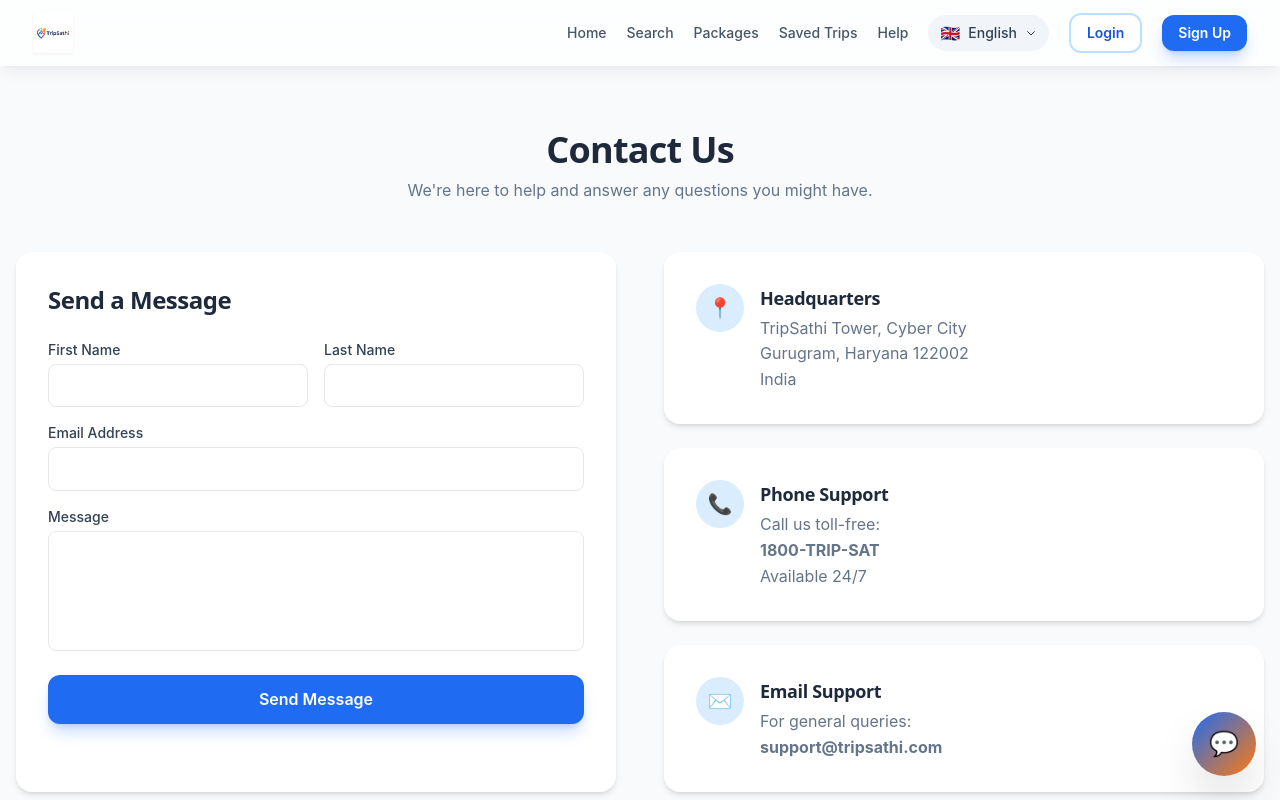
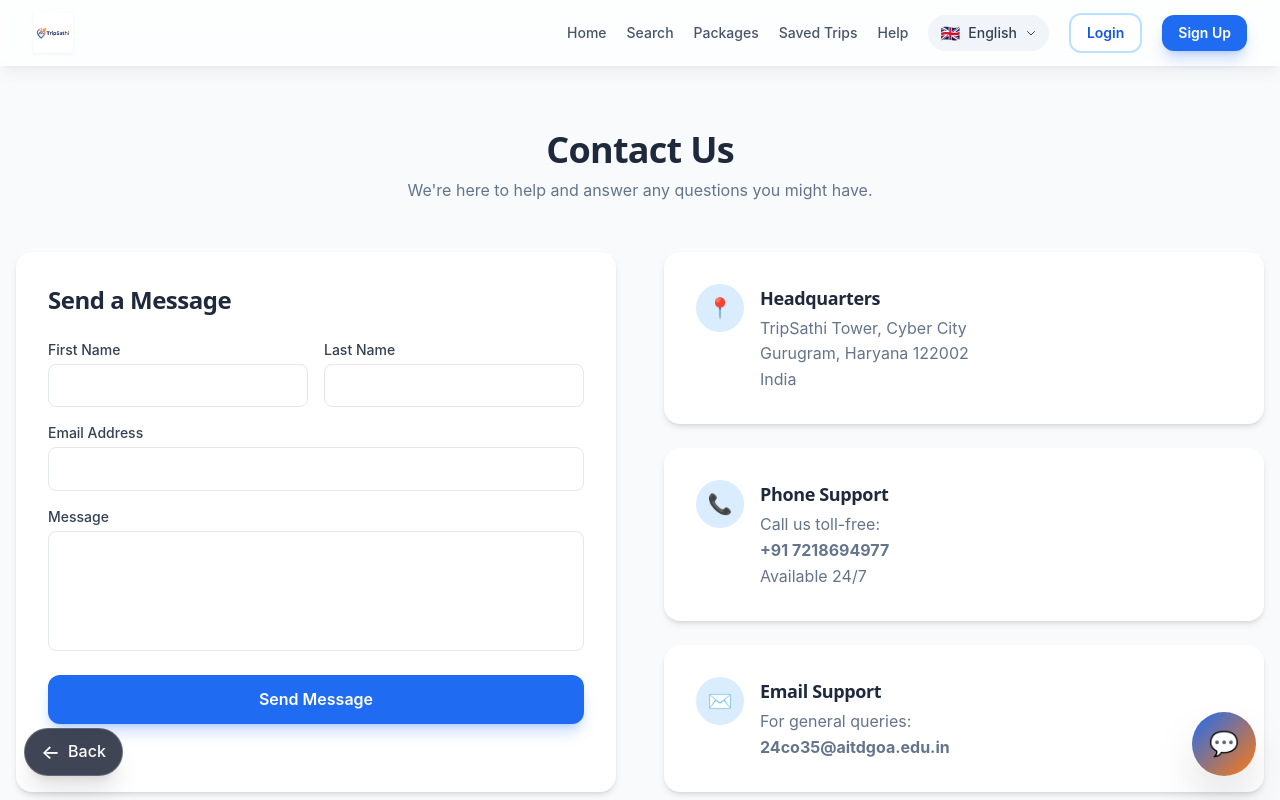
Before and after one commit to ShivamGawade-XS/TripSathi, a Next.js app: page /contact in a window 1280 px wide. Shown: the top 800 px of the page. Built offline with nearby package versions, Linux system fonts and the light colour scheme.

Commit message:
feat: user backlog (contacts, back button, packages, whatsapp)

```diff
--- a/app/contact/page.tsx
+++ b/app/contact/page.tsx
@@ -52,11 +52,11 @@ export default function ContactPage() {
             </div>
             <div className="bg-white rounded-2xl shadow-md p-8 flex items-start gap-4">
               <div className="w-12 h-12 bg-primary-100 text-primary-600 rounded-full flex items-center justify-center text-xl">📞</div>
-              <div><h3 className="font-bold text-surface-800 text-lg">{t.phone}</h3><p className="text-surface-500 mt-1">{t.callUs}<br /><strong>1800-TRIP-SAT</strong><br />{t.available}</p></div>
+              <div><h3 className="font-bold text-surface-800 text-lg">{t.phone}</h3><p className="text-surface-500 mt-1">{t.callUs}<br /><strong>+91 7218694977</strong><br />{t.available}</p></div>
             </div>
             <div className="bg-white rounded-2xl shadow-md p-8 flex items-start gap-4">
               <div className="w-12 h-12 bg-primary-100 text-primary-600 rounded-full flex items-center justify-center text-xl">✉️</div>
-              <div><h3 className="font-bold text-surface-800 text-lg">{t.emailSupport}</h3><p className="text-surface-500 mt-1">{t.general}<br /><strong>support@tripsathi.com</strong></p></div>
+              <div><h3 className="font-bold text-surface-800 text-lg">{t.emailSupport}</h3><p className="text-surface-500 mt-1">{t.general}<br /><strong>24co35@aitdgoa.edu.in</strong></p></div>
             </div>
           </div>
         </div>
--- a/app/faq/page.tsx
+++ b/app/faq/page.tsx
@@ -90,8 +90,8 @@ export default function FaqPage() {
           <h2 className="font-display text-2xl font-bold">{s.stillQ}</h2>
           <p className="mt-2 text-white/80">{s.support}</p>
           <div className="flex flex-wrap justify-center gap-4 mt-6">
-            <a href="mailto:support@tripsathi.com" className="bg-white/20 hover:bg-white/30 px-6 py-3 rounded-xl font-medium transition-colors">📧 support@tripsathi.com</a>
-            <a href="tel:+911800874772" className="bg-white/20 hover:bg-white/30 px-6 py-3 rounded-xl font-medium transition-colors">📞 1800-TRIP-SAT</a>
+            <a href="mailto:24co35@aitdgoa.edu.in" className="bg-white/20 hover:bg-white/30 px-6 py-3 rounded-xl font-medium transition-colors border border-white/10 shadow-sm backdrop-blur">📧 24co35@aitdgoa.edu.in</a>
+            <a href="tel:+917218694977" className="bg-white/20 hover:bg-white/30 px-6 py-3 rounded-xl font-medium transition-colors border border-white/10 shadow-sm backdrop-blur">📞 +91 7218694977</a>
           </div>
         </div>
       </div>
--- a/components/layout/Layout.tsx
+++ b/components/layout/Layout.tsx
@@ -3,6 +3,7 @@ import Header from "./Header"
 import Footer from "./Footer"
 import MobileNav from "./MobileNav"
 import ChatWidget from "@/components/ui/ChatWidget"
+import BackButton from "@/components/ui/BackButton"
 import { LanguageProvider } from "@/context/LanguageContext"
 
 export default function Layout({ children }: { children: React.ReactNode }) {
@@ -14,6 +15,7 @@ export default function Layout({ children }: { children: React.ReactNode }) {
         <Footer />
         <MobileNav />
         <ChatWidget />
+        <BackButton />
       </div>
     </LanguageProvider>
   )
--- /dev/null
+++ b/components/ui/BackButton.tsx
@@ -0,0 +1,18 @@
+"use client"
+import { useRouter, usePathname } from "next/navigation"
+
+export default function BackButton() {
+  const router = useRouter()
+  const pathname = usePathname()
+
+  if (pathname === "/") return null
+
+  return (
+    <button
+      onClick={() => router.back()}
+      className="fixed bottom-6 left-6 z-40 bg-surface-900/80 hover:bg-surface-900 border border-white/20 text-white shadow-xl backdrop-blur-md px-4 py-2.5 rounded-full flex items-center justify-center gap-2 font-medium transition-all hover:-translate-x-1"
+    >
+      <span className="text-xl leading-none">←</span> Back
+    </button>
+  )
+}
--- a/components/ui/ChatWidget.tsx
+++ b/components/ui/ChatWidget.tsx
@@ -15,13 +15,13 @@ const chatStrings: Record<string, Record<string, string>> = {
     qr3: "Payment methods?",
     qr4: "I have a complaint",
     book: "You can browse our packages at /packages, select one, choose your dates and travelers, and complete the booking form. It's quick and easy! 🎉",
-    cancel: "You can cancel your booking up to 48 hours before travel for a full refund. Go to your Dashboard → My Bookings → Cancel. For help, call 1800-TRIP-SAT.",
+    cancel: "You can cancel your booking up to 48 hours before travel for a full refund. Go to your Dashboard → My Bookings → Cancel. For help, call +91 7218694977.",
     payment: "We accept UPI, credit/debit cards (Visa, Mastercard, RuPay), net banking, Paytm, and PhonePe. EMI available for bookings above ₹10,000.",
-    complaint: "I'm sorry to hear that. Please email support@tripsathi.com with your booking reference and details. Our team will respond within 2 hours.",
+    complaint: "I'm sorry to hear that. Please email 24co35@aitdgoa.edu.in with your booking reference and details. Our team will respond within 2 hours.",
     hello: "Hello! 👋 How can I assist you with your travel plans?",
     price: "Our packages start from ₹6,999. Visit /packages to see all options with current discounts!",
     refund: "Refunds are processed within 5-7 business days. Full refund for cancellations 48+ hours before travel.",
-    fallback: "Thanks for your message! For detailed assistance, please email support@tripsathi.com or call 1800-TRIP-SAT (toll-free). Our team is available 24/7. 🌟",
+    fallback: "Thanks for your message! For detailed assistance, please email 24co35@aitdgoa.edu.in or call +91 7218694977 (toll-free). Our team is available 24/7. 🌟",
   },
   hi: {
     title: "ट्रिपसाथी सहायता",
@@ -33,13 +33,13 @@ const chatStrings: Record<string, Record<string, string>> = {
     qr3: "भुगतान के तरीके?",
     qr4: "मुझे शिकायत है",
     book: "आप /packages पर हमारे पैकेज ब्राउज़ कर सकते हैं, एक चुनें, तारीख और यात्रियों का चयन करें, और बुकिंग फॉर्म भरें। यह आसान है! 🎉",
-    cancel: "यात्रा से 48 घंटे पहले तक पूर्ण रिफंड के लिए बुकिंग रद्द कर सकते हैं। डैशबोर्ड → मेरी बुकिंग → रद्द करें पर जाएं। मदद के लिए 1800-TRIP-SAT पर कॉल करें।",
+    cancel: "यात्रा से 48 घंटे पहले तक पूर्ण रिफंड के लिए बुकिंग रद्द कर सकते हैं। डैशबोर्ड → मेरी बुकिंग → रद्द करें पर जाएं। मदद के लिए +91 7218694977 पर कॉल करें।",
     payment: "हम UPI, क्रेडिट/डेबिट कार्ड (Visa, Mastercard, RuPay), नेट बैंकिंग, Paytm और PhonePe स्वीकार करते हैं। ₹10,000 से ऊपर की बुकिंग पर EMI उपलब्ध है।",
-    complaint: "यह सुनकर दुख हुआ। कृपया अपनी बुकिंग संदर्भ संख्या के साथ support@tripsathi.com पर ईमेल करें। हमारी टीम 2 घंटे में जवाब देगी।",
+    complaint: "यह सुनकर दुख हुआ। कृपया अपनी बुकिंग संदर्भ संख्या के साथ 24co35@aitdgoa.edu.in पर ईमेल करें। हमारी टीम 2 घंटे में जवाब देगी।",
     hello: "नमस्ते! 👋 आपकी यात्रा योजनाओं में कैसे मदद कर सकता हूँ?",
     price: "हमारे पैकेज ₹6,999 से शुरू हैं। छूट देखने के लिए /packages पर जाएं!",
     refund: "रिफंड 5-7 कार्यदिवसों में प्रोसेस होता है। यात्रा से 48+ घंटे पहले रद्द करने पर पूर्ण रिफंड।",
-    fallback: "आपके संदेश के लिए धन्यवाद! विस्तृत सहायता के लिए support@tripsathi.com पर ईमेल करें या 1800-TRIP-SAT (टोल-फ्री) पर कॉल करें। हमारी टीम 24/7 उपलब्ध है। 🌟",
+    fallback: "आपके संदेश के लिए धन्यवाद! विस्तृत सहायता के लिए 24co35@aitdgoa.edu.in पर ईमेल करें या +91 7218694977 (टोल-फ्री) पर कॉल करें। हमारी टीम 24/7 उपलब्ध है। 🌟",
   },
   ta: {
     title: "டிரிப்சாதி உதவி",
@@ -53,11 +53,11 @@ const chatStrings: Record<string, Record<string, string>> = {
     book: "/packages இல் எங்கள் பேக்கேஜ்களை பார்க்கலாம், ஒன்றைத் தேர்ந்தெடுக்கவும், தேதிகள் மற்றும் பயணிகளைத் தேர்ந்தெடுத்து, புக்கிங் படிவத்தை நிரப்பவும். இது எளிதானது! 🎉",
     cancel: "பயணத்திற்கு 48 மணி நேரத்திற்கு முன் முழு பணத்திற்குப் புக்கிங் ரத்து செய்யலாம். டாஷ்போர்டு → எனது புக்கிங்ஸ் → ரத்து செய்யவும்.",
     payment: "UPI, கிரெடிட்/டெபிட் கார்டுகள் (Visa, Mastercard, RuPay), நெட் பேங்கிங், Paytm மற்றும் PhonePe ஏற்றுக்கொள்கிறோம்.",
-    complaint: "இதைக் கேட்டு வருந்துகிறேன். உங்கள் புக்கிங் குறிப்பு எண்ணுடன் support@tripsathi.com க்கு மின்னஞ்சல் அனுப்பவும்.",
+    complaint: "இதைக் கேட்டு வருந்துகிறேன். உங்கள் புக்கிங் குறிப்பு எண்ணுடன் 24co35@aitdgoa.edu.in க்கு மின்னஞ்சல் அனுப்பவும்.",
     hello: "வணக்கம்! 👋 உங்கள் பயணத் திட்டங்களில் எப்படி உதவ முடியும்?",
     price: "எங்கள் பேக்கேஜ்கள் ₹6,999 முதல் தொடங்குகின்றன. /packages பார்க்கவும்!",
     refund: "பணத்தைத் திருப்பி அளிப்பது 5-7 வணிக நாட்களில் செயல்படுத்தப்படும்.",
-    fallback: "உங்கள் செய்திக்கு நன்றி! விரிவான உதவிக்கு support@tripsathi.com அல்லது 1800-TRIP-SAT (கட்டணமில்லா) அழைக்கவும். 🌟",
+    fallback: "உங்கள் செய்திக்கு நன்றி! விரிவான உதவிக்கு 24co35@aitdgoa.edu.in அல்லது +91 7218694977 அழைக்கவும். 🌟",
   },
   te: {
     title: "ట్రిప్‌సాథీ సహాయం",
@@ -71,11 +71,11 @@ const chatStrings: Record<string, Record<string, string>> = {
     book: "/packages లో మా ప్యాకేజీలను బ్రౌజ్ చేయండి, ఒకటి ఎంచుకోండి, తేదీలు మరియు ప్రయాణికులను ఎంచుకుని, బుకింగ్ ఫారమ్ పూర్తి చేయండి. 🎉",
     cancel: "ప్రయాణానికి 48 గంటల ముందు పూర్తి రీఫండ్ కోసం బుకింగ్ రద్దు చేయవచ్చు. డ్యాష్‌బోర్డ్ → నా బుకింగ్‌లు → రద్దు చేయండి.",
     payment: "UPI, క్రెడిట్/డెబిట్ కార్డులు (Visa, Mastercard, RuPay), నెట్ బ్యాంకింగ్, Paytm మరియు PhonePe స్వీకరిస్తాము.",
-    complaint: "అది విని బాధగా ఉంది. మీ బుకింగ్ రిఫరెన్స్ నంబర్‌తో support@tripsathi.com కు ఇమెయిల్ పంపండి.",
+    complaint: "అది విని బాధగా ఉంది. మీ బుకింగ్ రిఫరెన్స్ నంబర్‌తో 24co35@aitdgoa.edu.in కు ఇమెయిల్ పంపండి.",
     hello: "హలో! 👋 మీ ప్రయాణ ప్రణాళికల్లో ఎలా సహాయం చేయగలను?",
     price: "మా ప్యాకేజీలు ₹6,999 నుండి ప్రారంభం. /packages చూడండి!",
     refund: "రీఫండ్‌లు 5-7 వ్యాపార రోజుల్లో ప్రాసెస్ చేయబడతాయి.",
-    fallback: "మీ సందేశానికి ధన్యవాదాలు! వివరమైన సహాయం కోసం support@tripsathi.com లేదా 1800-TRIP-SAT (టోల్-ఫ్రీ) కి కాల్ చేయండి. 🌟",
+    fallback: "మీ సందేశానికి ధన్యవాదాలు! వివరమైన సహాయం కోసం 24co35@aitdgoa.edu.in లేదా +91 7218694977 కి కాల్ చేయండి. 🌟",
   },
   mr: {
     title: "ट्रिपसाथी मदत",
@@ -89,11 +89,11 @@ const chatStrings: Record<string, Record<string, string>> = {
     book: "/packages वर आमचे पॅकेजेस ब्राउझ करा, एक निवडा, तारखा आणि प्रवासी निवडा, आणि बुकिंग फॉर्म भरा. हे सोपे आहे! 🎉",
     cancel: "प्रवासाच्या 48 तास आधी पूर्ण रिफंडसाठी बुकिंग रद्द करता येते. डॅशबोर्ड → माझी बुकिंग → रद्द करा वर जा.",
     payment: "आम्ही UPI, क्रेडिट/डेबिट कार्ड (Visa, Mastercard, RuPay), नेट बँकिंग, Paytm आणि PhonePe स्वीकारतो.",
-    complaint: "हे ऐकून वाईट वाटले. तुमच्या बुकिंग संदर्भ क्रमांकासह support@tripsathi.com वर ईमेल करा.",
+    complaint: "हे ऐकून वाईट वाटले. तुमच्या बुकिंग संदर्भ क्रमांकासह 24co35@aitdgoa.edu.in वर ईमेल करा.",
     hello: "नमस्कार! 👋 तुमच्या प्रवास योजनांमध्ये कशी मदत करू शकतो?",
     price: "आमचे पॅकेजेस ₹6,999 पासून सुरू. /packages पहा!",
     refund: "रिफंड 5-7 कार्यदिवसांत प्रक्रिया केला जातो.",
-    fallback: "तुमच्या संदेशाबद्दल धन्यवाद! तपशीलवार मदतीसाठी support@tripsathi.com वर ईमेल करा किंवा 1800-TRIP-SAT (टोल-फ्री) वर कॉल करा. 🌟",
+    fallback: "तुमच्या संदेशाबद्दल धन्यवाद! तपशीलवार मदतीसाठी 24co35@aitdgoa.edu.in वर ईमेल करा किंवा +91 7218694977 वर कॉल करा. 🌟",
   },
 }
 
```
Also changed, not shown: 1 other file (tests, documents, lock files or other folders).
